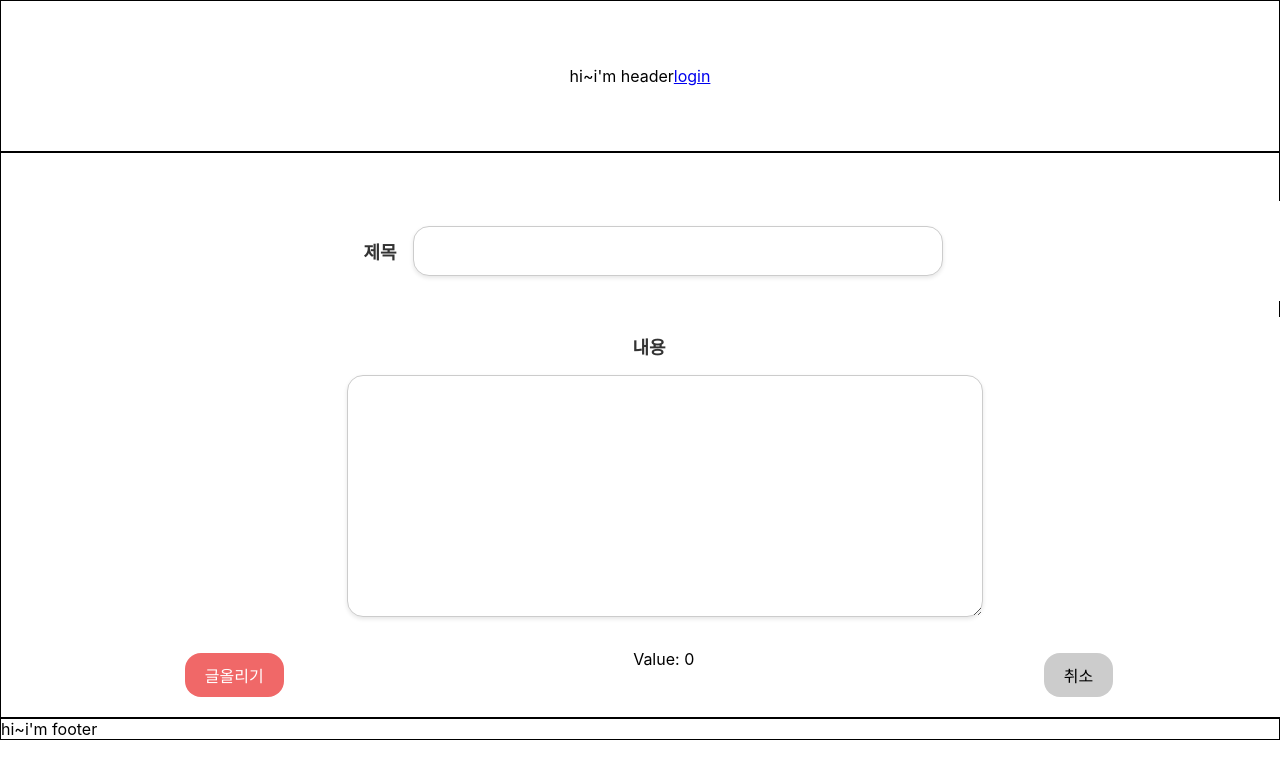
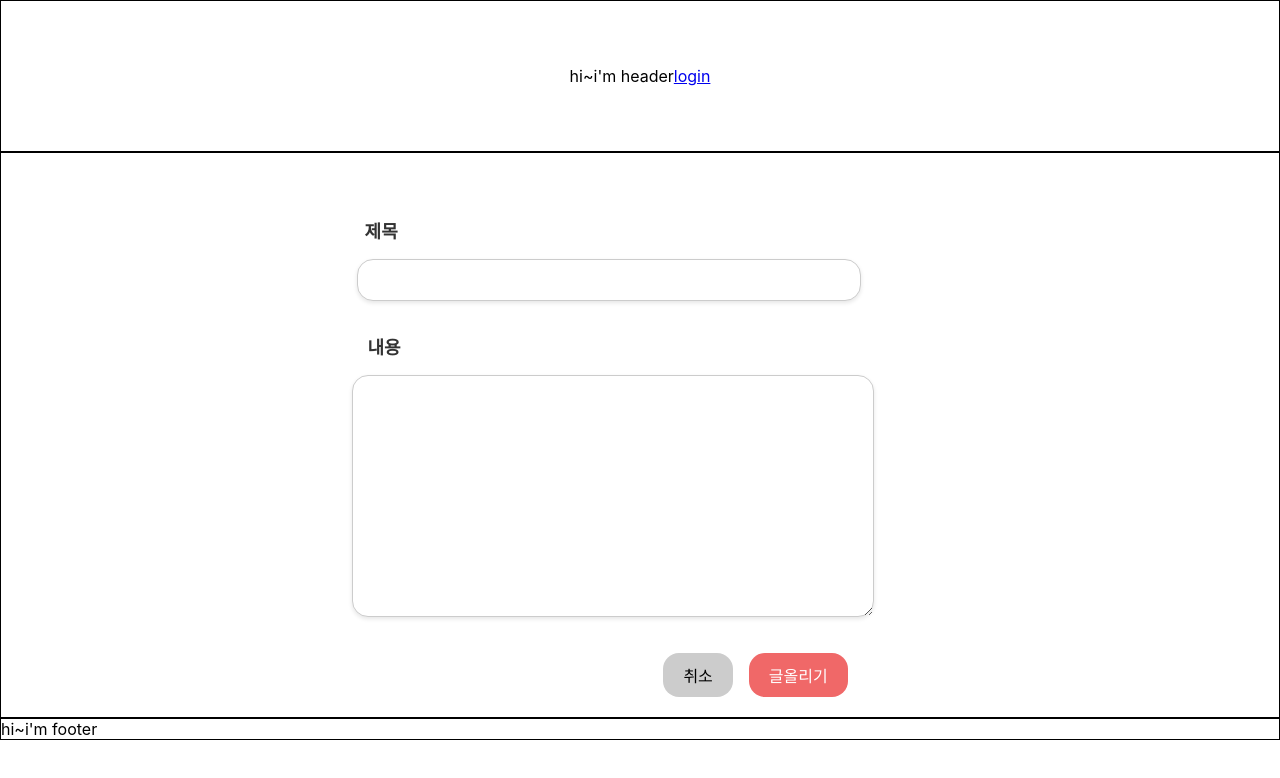
Before and after one commit to codestates-seb/seb43_main_009, a React app in the folder client/: page /commus in a window 1280 px wide. Shown: the top 778 px of the page. Built offline with nearby package versions, Linux system fonts and the light colour scheme.

Commit message:
communityWirte redux코드작성

```diff
--- a/client/src/page/CommunityWrite.js
+++ b/client/src/page/CommunityWrite.js
@@ -2,29 +2,49 @@ import Layout from "../common/Layout";
 import styled from "styled-components";
 import React from "react";
 import { useDispatch, useSelector } from "react-redux";
-import { plus, minus } from "../redux/counterSlice";
+import { submitPost } from "../redux/counterSlice";
+import { useNavigate } from "react-router-dom";
+import { useState } from "react";
 
 const CommunityWrite = () => {
   const count = useSelector((state) => state.value);
   const dispatch = useDispatch();
+  const navigate = useNavigate();
+  const [title, setTitle] = useState("");
+  const [content, setContent] = useState("");
+
+  console.log(title, content);
+
+  const goHome = () => {
+    navigate("/");
+  };
+
+  const handleSubmit = () => {
+    dispatch(submitPost({ title, content }));
+    goHome();
+  };
 
   return (
     <Layout>
       <CommunityBox>
         <div className="title-box">
           <div className="title">제목</div>
-          <input />
+          <input value={title} onChange={(e) => setTitle(e.target.value)} />
         </div>
         <div className="content-box">
           <div className="content">내용</div>
-          <textarea type="text" />
+          <textarea
+            type="text"
+            value={content}
+            onChange={(e) => setContent(e.target.value)}
+          />
           <div className="button-container">
-            <button className="submit-button" onClick={() => dispatch(minus())}>
+            <button className="cancel-button" onClick={goHome}>
+              취소
+            </button>
+            {/* Value: {count} */}
+            <button className="submit-button" onClick={handleSubmit}>
               글올리기
-            </button>
-            Value: {count}
-            <button className="cancel-button" onClick={() => dispatch(plus())}>
-              취소
             </button>
           </div>
         </div>
@@ -43,14 +63,16 @@ const CommunityBox = styled.div`
 
   .title-box {
     margin-top: 3rem;
-    width: 100vw;
+    width: 90vw;
     height: 100px;
     display: flex;
+    flex-direction: column;
     align-items: center;
     justify-content: center;
     background-color: #ffffff;
 
     > .title {
+      margin-right: 34%;
       padding: 1rem;
       font-size: large;
       font-weight: bold;
@@ -58,7 +80,8 @@ const CommunityBox = styled.div`
     }
 
     input {
-      width: 40vw;
+      margin-left: 4rem;
+      width: 38vw;
       height: 4vh;
       padding: 0.5rem;
       font-size: 16px;
@@ -78,7 +101,7 @@ const CommunityBox = styled.div`
   .content-box {
     margin-top: 1rem;
     margin-left: 0.5rem;
-    width: 100vw;
+    width: 90%;
     height: 400px;
     display: flex;
     flex-direction: column;
@@ -91,11 +114,12 @@ const CommunityBox = styled.div`
       font-size: large;
       font-weight: bold;
       color: #333333;
+      margin-right: 38%;
     }
 
     textarea {
-      margin-left: 2rem;
-      width: 47vw;
+      margin-left: 4rem;
+      width: 47%;
       height: 50vh;
       padding: 1rem;
       font-size: 16px;
@@ -113,8 +137,8 @@ const CommunityBox = styled.div`
     }
     .button-container {
       display: flex;
-      justify-content: space-around;
-      width: 100%;
+      justify-content: flex-end;
+      width: 53%;
       padding: 1rem 0;
       margin-top: 1rem;
     }
@@ -127,7 +151,7 @@ const CommunityBox = styled.div`
       text-decoration: none;
       display: inline-block;
       font-size: 16px;
-      margin: 4px 2px;
+      margin: 4px 0.5rem;
       cursor: pointer;
       border-radius: 1rem;
       transition: background-color 0.3s, color 0.3s;
--- a/client/src/redux/counterSlice.js
+++ b/client/src/redux/counterSlice.js
@@ -1,4 +1,20 @@
-import { createSlice } from "@reduxjs/toolkit";
+import { createSlice, createAsyncThunk } from "@reduxjs/toolkit";
+import axios from "axios";
+
+export const submitPost = createAsyncThunk(
+  "counter/submitPost",
+  async ({ title, content }, { dispatch }) => {
+    try {
+      await axios.post("http://url/commu/posts", {
+        title,
+        content,
+      });
+    } catch (error) {
+      console.error("http://url/commu/posts", error);
+    }
+  }
+);
+
 export const counterSlice = createSlice({
   name: "counter",
   initialState: { value: 0 },
```
